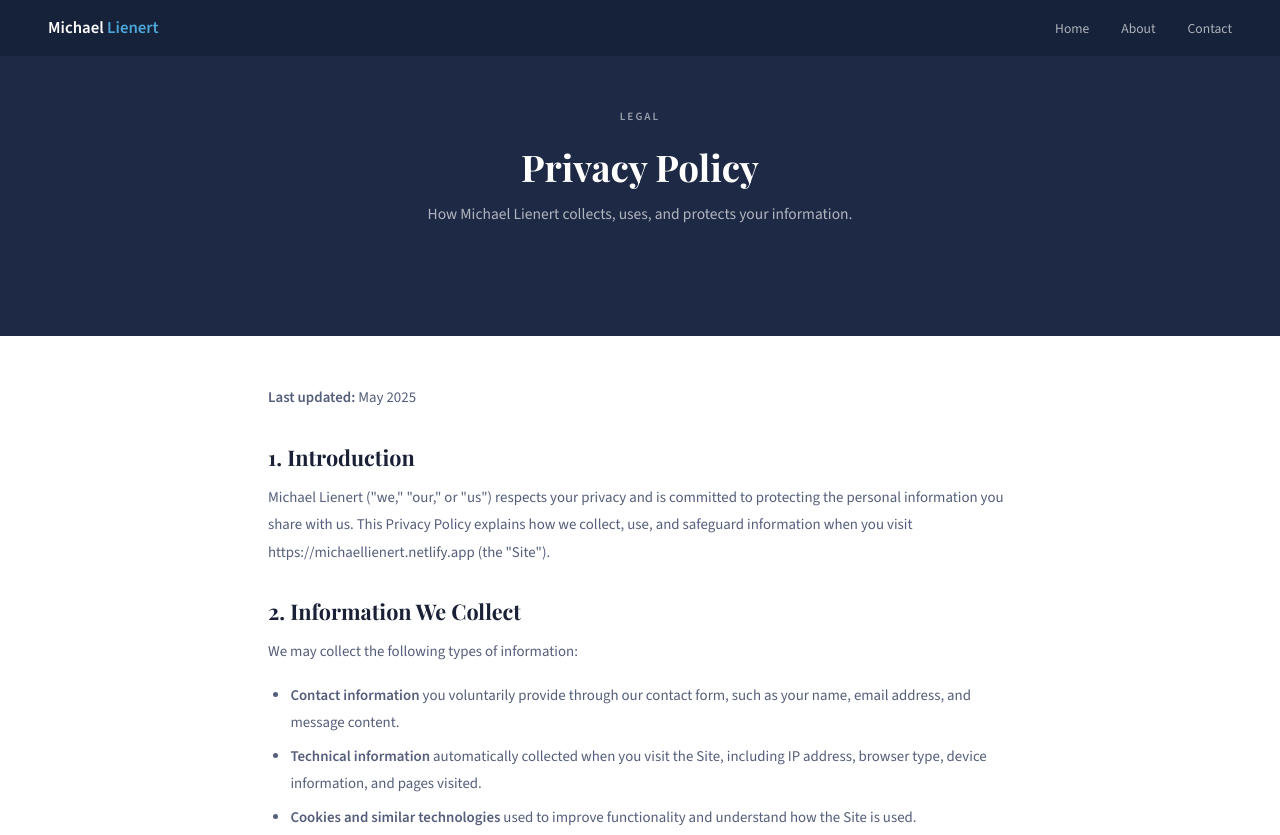
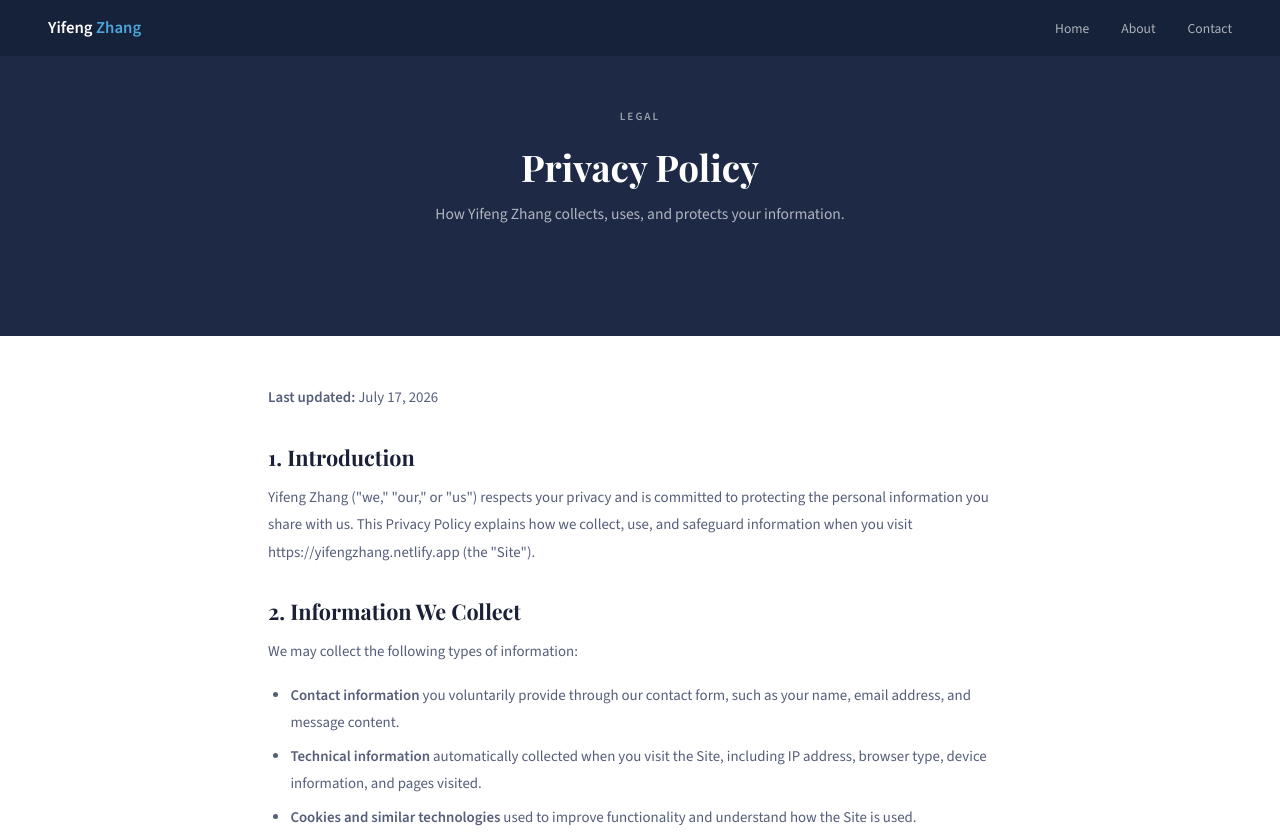
Before and after one commit to cory-maki/Yifeng-Zhang-net, a plain HTML site: page privacy.html in a window 1280 px wide. Shown: the top 835 px of the page. Drawn offline with nearby package versions, Linux system fonts and the light colour scheme.

Commit message:
Update file

```diff
--- a/privacy.html
+++ b/privacy.html
@@ -3,10 +3,10 @@
 <head>
 <meta charset="UTF-8"/>
 <meta name="viewport" content="width=device-width,initial-scale=1.0"/>
-<title>Privacy Policy | Michael Lienert</title>
-<meta name="description" content="Privacy policy for Michael Lienert."/>
+<title>Privacy Policy | Yifeng Zhang</title>
+<meta name="description" content="Privacy policy for Yifeng Zhang."/>
 <meta name="robots" content="noindex"/>
-<link rel="canonical" href="https://michaellienert.netlify.app/privacy.html"/>
+<link rel="canonical" href="https://yifengzhang.netlify.app/privacy.html"/>
 <link href="https://fonts.googleapis.com/css2?family=Playfair+Display:wght@700&family=Source+Sans+3:wght@300;400;500;600&display=swap" rel="stylesheet"/>
 <link rel="stylesheet" href="assets/style.css"/>
 </head>
@@ -14,7 +14,7 @@
 
 <!-- ══ NAV ═══════════════════════════════════════════════════════ -->
 <nav id="main-nav">
-  <a class="nav-logo" href="/">Michael<span> Lienert</span></a>
+  <a class="nav-logo" href="/">Yifeng<span> Zhang</span></a>
   <ul class="nav-links">
     <li><a href="/">Home</a></li>
     <li><a href="about.html">About</a></li>
@@ -26,15 +26,15 @@
 <div class="pg-hero">
   <p class="eyebrow" style="color:rgba(255,255,255,.55)">Legal</p>
   <h1>Privacy Policy</h1>
-  <p class="pg-sub">How Michael Lienert collects, uses, and protects your information.</p>
+  <p class="pg-sub">How Yifeng Zhang collects, uses, and protects your information.</p>
 </div>
 
 <!-- ══ POLICY BODY ═══════════════════════════════════════════════ -->
 <div class="legal-wrap">
-  <p class="legal-meta"><strong>Last updated:</strong> May 2025</p>
+  <p class="legal-meta"><strong>Last updated:</strong> July 17, 2026</p>
 
   <h2>1. Introduction</h2>
-  <p>Michael Lienert ("we," "our," or "us") respects your privacy and is committed to protecting the personal information you share with us. This Privacy Policy explains how we collect, use, and safeguard information when you visit https://michaellienert.netlify.app (the "Site").</p>
+  <p>Yifeng Zhang ("we," "our," or "us") respects your privacy and is committed to protecting the personal information you share with us. This Privacy Policy explains how we collect, use, and safeguard information when you visit https://yifengzhang.netlify.app (the "Site").</p>
 
   <h2>2. Information We Collect</h2>
   <p>We may collect the following types of information:</p>
@@ -72,7 +72,7 @@
 </div>
 
 <footer>
-  <p>&copy; 2025 Michael Lienert. All rights reserved. &nbsp;|&nbsp; <a href="privacy.html">Privacy Policy</a></p>
+  <p>&copy; 2026 Yifeng Zhang. All rights reserved. &nbsp;|&nbsp; <a href="privacy.html">Privacy Policy</a></p>
 </footer>
 </body>
 </html>
```
